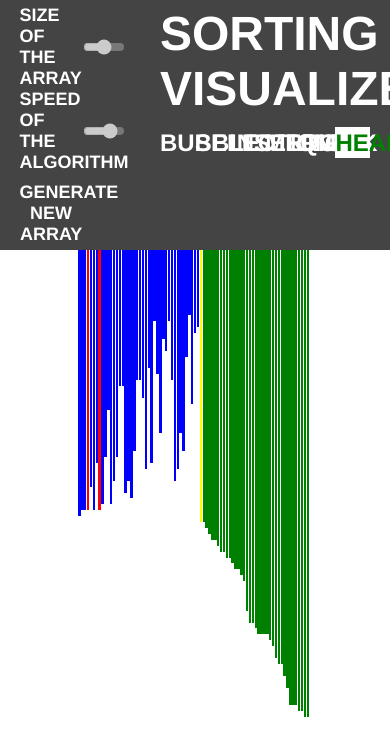
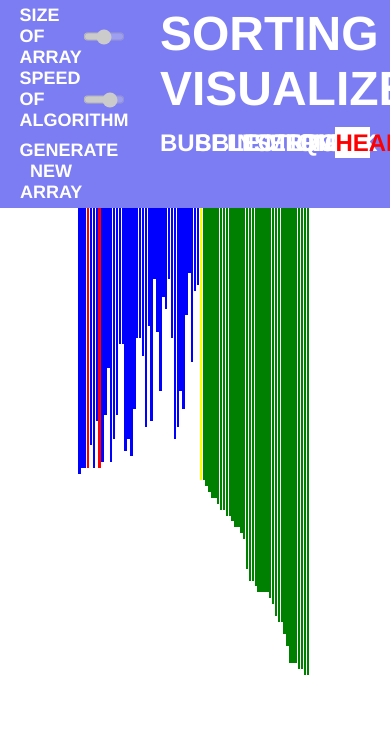
Before and after one commit to rishabh-kumarr/sortingvisualizer, a plain HTML site: page index.html in a window 390 px wide. Both pictures are taken after a click on the button "HEAP". Shown: the top 744 px of the page. Drawn offline with Linux system fonts and the light colour scheme.

Commit message:
Fixed a minor issue

```diff
--- a/css/style.css
+++ b/css/style.css
@@ -11,7 +11,7 @@ EMAIL: THISISRISHABHKUMAR@GMAIL.COM */
 }
 
 nav {
-	background: #444;
+	background: rgb(125, 125, 243);
 	color: white;
 	display: -ms-grid;
 	display: grid;
@@ -52,7 +52,7 @@ nav .arrayInputs #arr_generate {
 
 nav .arrayInputs #arr_generate:hover {
 	cursor: pointer;
-	background: rgb(125, 125, 243);
+	background: rgb(149, 243, 125);
 }
 
 nav .header_right {
@@ -90,7 +90,7 @@ nav .header_right .algos button {
 }
 
 nav .header_right .algos button:hover {
-	background: rgb(125, 125, 243);
+	background: rgb(149, 243, 125);
 	cursor: pointer;
 }
 
@@ -106,7 +106,7 @@ nav .header_right .algos .button_locked:hover {
 
 nav .header_right .algos .button_selected {
 	background: white;
-	color: green;
+	color: red;
 }
 
 nav .header_right .algos .button_selected:hover {
@@ -115,7 +115,7 @@ nav .header_right .algos .button_selected:hover {
 }
 
 nav .header_right .algos .button_notselected:hover {
-	background: rgb(125, 125, 243);
+	background: rgb(149, 243, 125);
 	cursor: pointer;
 }
 
@@ -146,5 +146,14 @@ section #containertwo {
 	display: none;
 }
 
+@media(max-width:480px){
+	html{
+		orientation: landscape;
+	}
+	/* nav .header_right .algos button{
+		font-size:0.7rem;
+	} */
+}
+
 /* MADE BY: RISHABH KUMAR,
 EMAIL: THISISRISHABHKUMAR@GMAIL.COM */
--- a/index.html
+++ b/index.html
@@ -8,7 +8,7 @@
 		<meta charset="UTF-8" />
 		<meta name="viewport" content="width=device-width, initial-scale=1.0" />
 		<title>SORTING VISUALIZER</title>
-
+		<!-- <link rel="stylesheet" href="https://stackpath.bootstrapcdn.com/bootstrap/4.5.2/css/bootstrap.min.css" integrity="sha384-JcKb8q3iqJ61gNV9KGb8thSsNjpSL0n8PARn9HuZOnIxN0hoP+VmmDGMN5t9UJ0Z" crossorigin="anonymous"> -->
 		<link rel="stylesheet" href="./css/style.css" />
 	</head>
 
@@ -16,7 +16,7 @@
 		<header>
 			<nav>
 				<div class="arrayInputs">
-					<p>SIZE OF THE ARRAY</p>
+					<p>SIZE OF ARRAY</p>
 					<input
 						id="arr_size"
 						type="range"
@@ -26,7 +26,7 @@
 						value="80"
 					/>
 
-					<p>SPEED OF THE ALGORITHM</p>
+					<p>SPEED OF ALGORITHM</p>
 					<input
 						id="arr_speed"
 						type="range"
@@ -48,7 +48,7 @@
 						<button>Insertion</button>
 						<button>Merge</button>
 						<button>Quick</button>
-						<button style="margin-right: 0px">Heap</button>
+						<button >Heap</button>
 					</div>
 				</div>
 			</nav>
@@ -64,6 +64,10 @@
 
 		<footer></footer>
 
+		<!-- <script src="https://code.jquery.com/jquery-3.5.1.slim.min.js" integrity="sha384-DfXdz2htPH0lsSSs5nCTpuj/zy4C+OGpamoFVy38MVBnE+IbbVYUew+OrCXaRkfj" crossorigin="anonymous"></script> -->
+		<!-- <script src="https://cdn.jsdelivr.net/npm/popper.js@1.16.1/dist/umd/popper.min.js" integrity="sha384-9/reFTGAW83EW2RDu2S0VKaIzap3H66lZH81PoYlFhbGU+6BZp6G7niu735Sk7lN" crossorigin="anonymous"></script> -->
+		<!-- <script src="https://stackpath.bootstrapcdn.com/bootstrap/4.5.2/js/bootstrap.min.js" integrity="sha384-B4gt1jrGC7Jh4AgTPSdUtOBvfO8shuf57BaghqFfPlYxofvL8/KUEfYiJOMMV+rV" crossorigin="anonymous"></script> -->
+
 		<script src="./scripts/main.js"></script>
 		<script src="./scripts/visualizations.js"></script>
 
--- a/scripts/insertionSort.js
+++ b/scripts/insertionSort.js
@@ -6,7 +6,7 @@ function insertionSort() {
 
 	for (var i = 0; i < array_size; i++) {
 		// COLOR UPDATE
-		div_update(divs[j], div_sizes[j], 'yellow')
+		div_update(divs[i], div_sizes[i], 'yellow')
 
 		var key = div_sizes[i]
 		var j = i - 1
@@ -23,7 +23,8 @@ function insertionSort() {
 			// COLOR UPDATE
 			div_update(divs[j], div_sizes[j], 'blue')
 
-			if (j == i - 1) {
+			if (j == (i - 1))
+			{
 				// COLOR UPDATE
 				div_update(divs[j + 1], div_sizes[j + 1], 'yellow')
 			} else {
```
